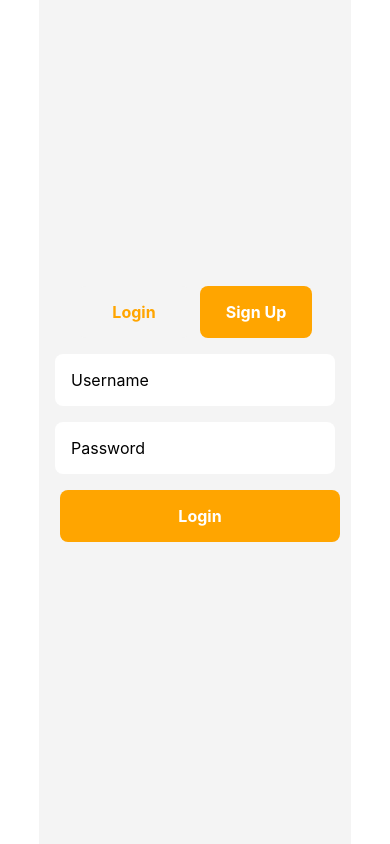
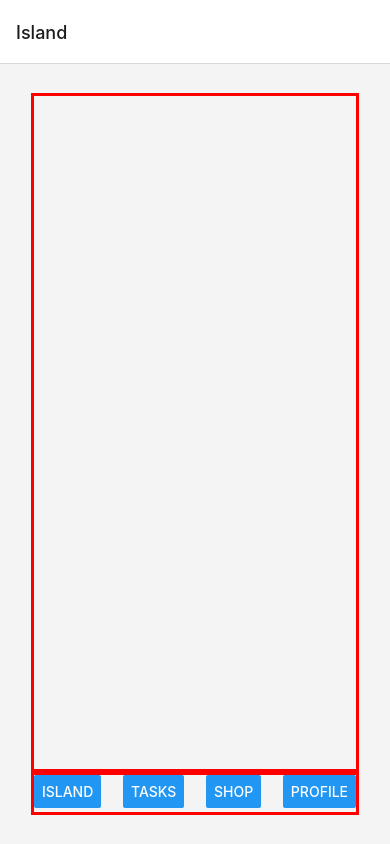
Before and after one commit to hairflicks/recycle-island, a React Native app in the folder front-end/: screen /Island in a window 390 px wide. Built offline with nearby package versions, Linux system fonts and the light colour scheme.

Commit message:
basic navigation setup

```diff
--- a/front-end/App.tsx
+++ b/front-end/App.tsx
@@ -1,13 +1,24 @@
-import { StatusBar } from 'expo-status-bar';
-import { StyleSheet, Text, View } from 'react-native';
+import { NavigationContainer } from '@react-navigation/native';
+import { createNativeStackNavigator } from '@react-navigation/native-stack';
+
+import { StyleSheet } from 'react-native';
+
 import Login from './componets/Login';
+import Island from './componets/Island'
+
+
 
 export default function App() {
+
+  const Stack = createNativeStackNavigator();
+
   return (
-    <View style={styles.container}>
-      <Login/>
-      <StatusBar style="auto" />
-    </View>
+      <NavigationContainer>
+        <Stack.Navigator initialRouteName="Island">
+          <Stack.Screen name="Login" component={Login}/>
+          <Stack.Screen name="Island" component={Island}/>
+        </Stack.Navigator>
+      </NavigationContainer>
   );
 }
 
--- a/front-end/componets/Island.tsx
+++ b/front-end/componets/Island.tsx
@@ -1,13 +1,21 @@
-import { View, Text, StatusBar, StyleSheet, TextInput, TouchableOpacity } from 'react-native';
+import { View, Text, Button, TouchableOpacity } from 'react-native';
 import { styles } from './StyleSheetCSS';
 
 function Island(){
+
     return(
-        <View>
-            <Text>Island Name</Text>
-            <Text>Currency</Text>
-            <Text>Island Canvas</Text>
-            <Text>Na</Text>
+        <View style={styles.container}>
+            <div style={styles.canvasBorder}>
+
+            </div>
+            <div style={styles.islandNavigation}>
+            <View style={{ flexDirection: 'row', justifyContent: 'space-between' }}>
+                <Button title="Island" />
+                <Button title="Tasks" />
+                <Button title="Shop" />
+                <Button title="Profile" />
+            </View>
+            </div>
         </View>
     )
 }
--- a/front-end/componets/Login.tsx
+++ b/front-end/componets/Login.tsx
@@ -1,8 +1,8 @@
 import { useState } from 'react';
-import { View, Text, StatusBar, StyleSheet, TextInput, TouchableOpacity } from 'react-native';
+import { View, Text, StatusBar, StyleSheet, Button, TextInput, TouchableOpacity } from 'react-native';
 import { styles } from './StyleSheetCSS';
 
-function Login() {
+function Login({ navigation }) {
     const [username, setUsername] = useState('');
     const [password, setPassword] = useState('');
     const [slider, setSlider] = useState(true);
@@ -11,11 +11,14 @@ function Login() {
       console.log(event)
       console.log(`Logging in with username: ${username}, password: ${password}`);
       setSlider(true)
-
     };
 
     const handleSignUp = () => {
       setSlider(false)
+    }
+
+    const handleNavigation = () => {
+      navigation.navigate('Island')
     }
 
     return (
@@ -46,9 +49,12 @@ function Login() {
             value={password}
             onChangeText={setPassword}
           />
-          <TouchableOpacity style={styles.button} onPress={handleLogin}>
+          <TouchableOpacity style={styles.button} onPress={handleNavigation}>
             <Text style={styles.buttonText}>Login</Text>
           </TouchableOpacity>
+
+
+
         </View>
         :
         <View style={styles.inputContainer}>
@@ -71,7 +77,7 @@ function Login() {
             value=''
             onChangeText={setUsername}
           />
-          <TouchableOpacity style={styles.button} onPress={handleLogin}>
+          <TouchableOpacity style={styles.button} onPress={handleNavigation}>
             <Text style={styles.buttonText}>Create Account</Text>
           </TouchableOpacity>
         </View>
--- a/front-end/componets/StyleSheetCSS.ts
+++ b/front-end/componets/StyleSheetCSS.ts
@@ -61,4 +61,21 @@ export const styles = StyleSheet.create({
     fontSize: 16,
     fontWeight: "bold",
   },
+  canvasBorder: {
+    borderColor: 'red',
+    borderStyle: 'solid',
+    width: '90%',
+    height: '90%'
+  },
+  islandNavigation: {
+    flexDirection: 'row',
+    justifyContent: 'space-between',
+    borderColor: 'red',
+    borderStyle: 'solid',
+    width: '90%',
+    height: '5%'
+  }
+
+
+
   });
--- a/front-end/package.json
+++ b/front-end/package.json
@@ -12,6 +12,7 @@
     "@expo/webpack-config": "^18.0.1",
     "@react-navigation/native": "^6.1.6",
     "@react-navigation/native-stack": "^6.9.12",
+    "@react-navigation/stack": "^6.3.16",
     "@react-three/fiber": "^8.13.0",
     "@types/react-native": "^0.71.6",
     "@types/three": "^0.150.2",
```
Also changed, not shown: 1 other file (tests, documents, lock files or other folders).
